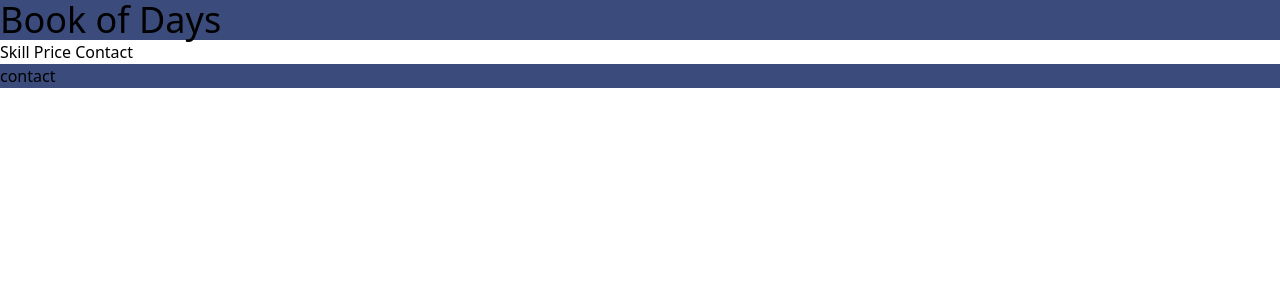
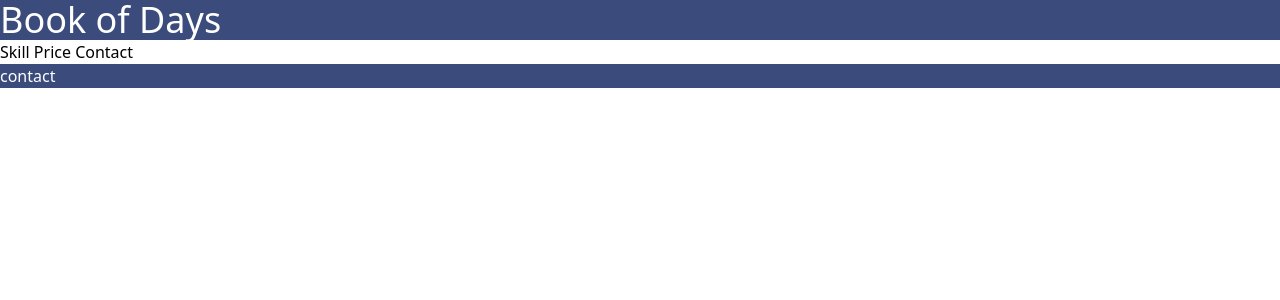
Before and after one commit to hmiyado/kottage, a Next.js app: page /contact in a window 1280 px wide. Shown: the top 300 px of the page. Built offline with nearby package versions, Linux system fonts and the light colour scheme.

Commit message:
add text-white

```diff
--- a/components/layout.tsx
+++ b/components/layout.tsx
@@ -8,12 +8,12 @@ export default function Layout({ children }: { children: JSX.Element }) {
         <title>Book of Days</title>
       </Head>
       <header className="container bg-primary-700">
-        <h1 className="text-4xl ">Book of Days</h1>
+        <h1 className="text-4xl text-white">Book of Days</h1>
       </header>
 
       <main>{children}</main>
 
-      <footer className="container bg-primary-700">
+      <footer className="container bg-primary-700 text-white">
         <Link href="/contact">contact</Link>
       </footer>
     </div>
--- a/tailwind.config.js
+++ b/tailwind.config.js
@@ -4,6 +4,7 @@ module.exports = {
   theme: {
     extend: {},
     colors: {
+      white: '#FFFFFF',
       primary: {
         100: '#c8cee2',
         700: '#3a4b7c',
```
